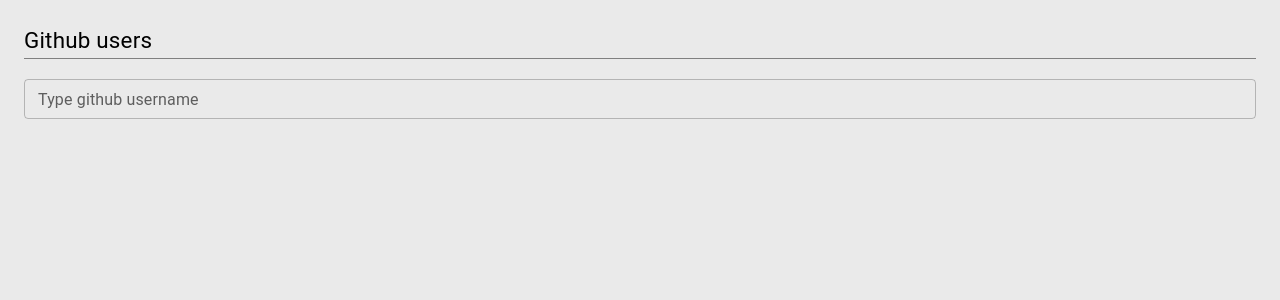
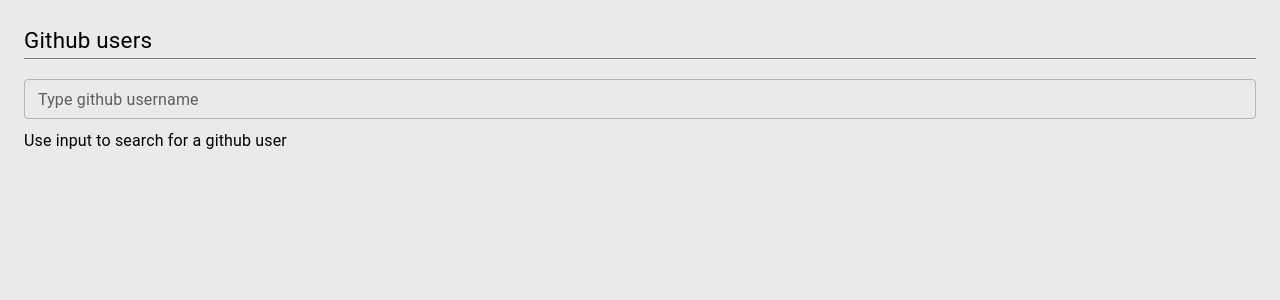
Before and after one commit to TomPod92/github-searcher, a React (Vite) app: page / in a window 1280 px wide. Shown: the top 300 px of the page. Built offline with nearby package versions, Linux system fonts and the light colour scheme.

Commit message:
Handle api call scenarios

```diff
--- a/src/common/components/Search.tsx
+++ b/src/common/components/Search.tsx
@@ -27,8 +27,8 @@
   useEffect(() => {
     const timeout = setTimeout(() => {
       setSearchParams((prev) => {
-        if (searchTerm) {
-          prev.set('user', searchTerm);
+        if (searchTerm.trim()) {
+          prev.set('user', searchTerm.trim());
         } else {
           prev.delete('user');
         }
--- a/src/features/githubUsers/components/GithubUsersList.tsx
+++ b/src/features/githubUsers/components/GithubUsersList.tsx
@@ -1,10 +1,12 @@
 import React, { useEffect } from 'react';
 import { useInView } from 'react-intersection-observer';
+import { useSearchParams } from 'react-router-dom';
 import { Typography } from '@mui/material';
 import { SxProps, Theme } from '@mui/material/styles';
 import Search from 'common/components/Search';
 import GithubUser from 'features/githubUsers/components/GithubUser';
 import { useGithubUsers } from 'features/githubUsers/hooks/useGithubUsers';
+import ListSkeleton from './ListSkeleton';
 
 const searchStyles: SxProps<Theme> = {
   marginBottom: '10px',
@@ -12,11 +14,14 @@
 
 const GithubUsersList = () => {
   const { ref, inView } = useInView();
+  const [searchParams] = useSearchParams();
+  const user = searchParams.get('user');
 
-  const { data, error, fetchNextPage, isFetchingNextPage } = useGithubUsers();
+  const { data, error, fetchNextPage, isFetchingNextPage, isLoading } = useGithubUsers();
+  const isEmpty = data?.pages.flat().length === 0;
 
   useEffect(() => {
-    if (!inView) {
+    if (!inView || isEmpty) {
       return;
     }
     fetchNextPage();
@@ -34,6 +39,9 @@
           </React.Fragment>
         );
       })}
+      <ListSkeleton isLoading={isLoading} />
+      {!user && <Typography>Use input to search for a github user</Typography>}
+      {isEmpty && <Typography>No data :(</Typography>}
       {error && <Typography>{error.message}</Typography>}
       {data && <div ref={ref} />}
     </>
```
